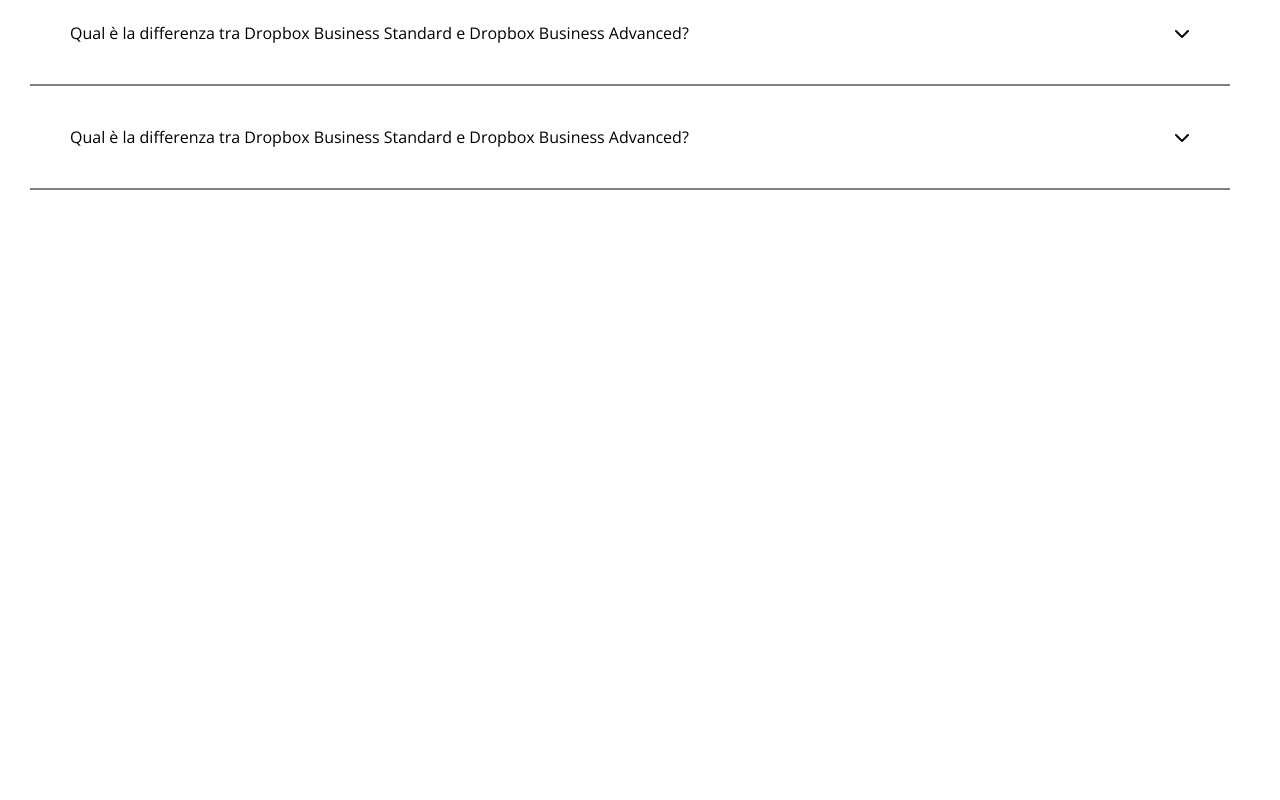
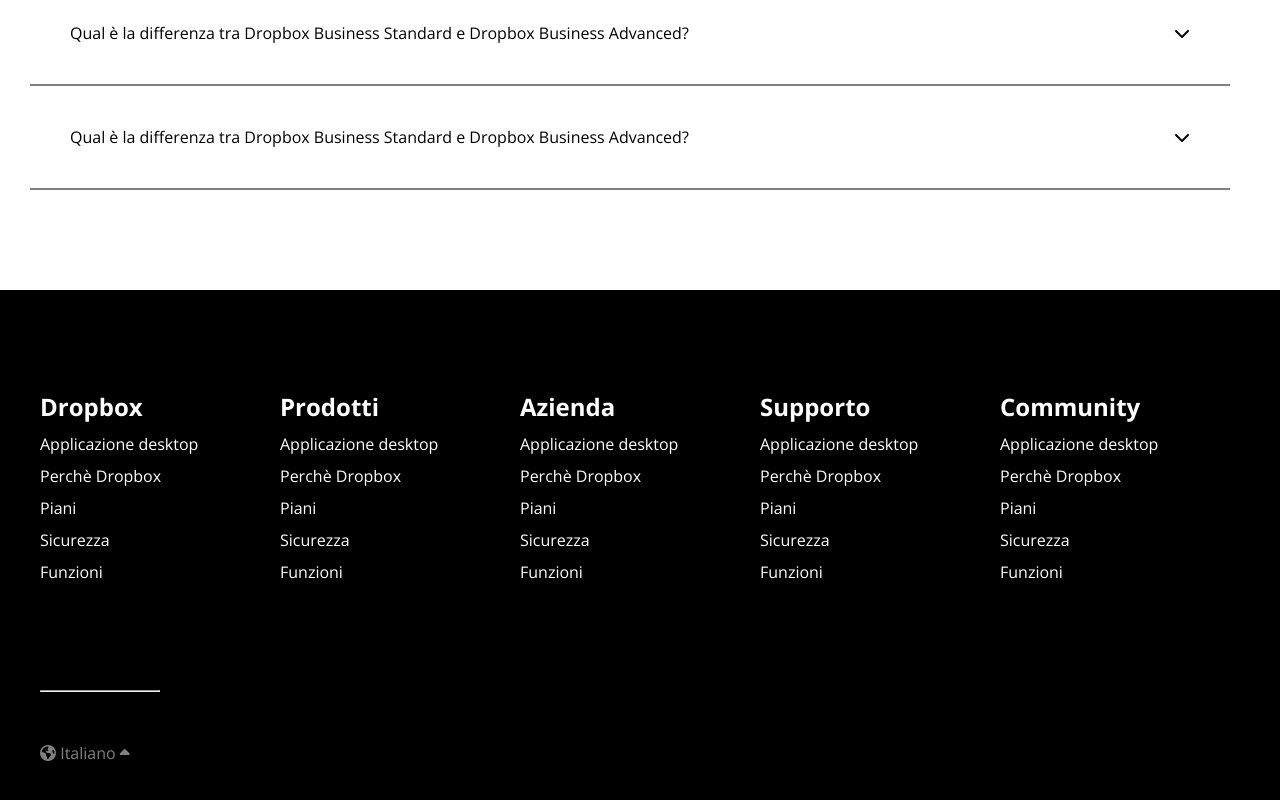
Before and after one commit to marcocampisi/htmlcss-dropbox, a plain HTML site: page index.html in a window 1280 px wide. Shown: the part 5617-6417 px from the top of the page. Before the commit the page ends 6107 px from the top, so only its background shows below. Drawn offline with nearby package versions, Linux system fonts and the light colour scheme.

Commit message:
Terminato footer

```diff
--- a/css/style.css
+++ b/css/style.css
@@ -425,12 +425,36 @@
     padding: 0 40px;
 }
 
+/* FOOTER */
+
+footer {
+    background-color: black;
+    margin-top: 100px;
+    color: white;
+}
+
+footer > .container {
+    display: block;
+}
+
 .footer-top {
+    width: 100%;
+}
 
+.footer-top >.my-row {
+    width: 100%;
+    padding-top: 100px;
 }
 
 .footer-bottom {
+    width: 100%;
+    height: 200px;
+}
 
+.footer-bottom > hr {
+    color: lightgray;
+    width: 10%;
+    text-align: left;
 }
 
 .col-1-5 {
@@ -439,30 +463,15 @@
     min-height: 300px;
 }
 
-/* debug */
-
-/* .debug .big-info {
-    border: 5px dashed red;
-    background-color: lightcoral;
-} */
-
-/* .debug .pricing-col {
-    min-height: 300px;
-    border: 3px dashed black;
-    background-color: chartreuse;
-} */
-
-/* .debug .cont-70, .cont-30 {
-    background-color: aquamarine;
-    border: 2px dashed red;
-    min-height: 500px;
-} */
-
-/* .debug .customers-container{
-    background-color: greenyellow;
+.list-no-style {
+    list-style-type: none;
 }
 
-.debug .single-customer-container {
-    background-color: lightcoral;
-    border: 2px dashed red;
-} */
+.list-no-style li {
+    margin-bottom: 10px;
+}
+
+.language {
+    color: gray;
+    padding-top: 50px;
+}
--- a/index.html
+++ b/index.html
@@ -290,15 +290,63 @@
             <div class="container">
                 <div class="footer-top">
                     <div class="my-row">
-                        <div class="col-1-5"></div>
-                        <div class="col-1-5"></div>
-                        <div class="col-1-5"></div>
-                        <div class="col-1-5"></div>
-                        <div class="col-1-5"></div>
+                        <div class="col-1-5">
+                            <ul class="list-no-style">
+                                <li><h2>Dropbox</h2></li>
+                                <li>Applicazione desktop</li>
+                                <li>Perchè Dropbox</li>
+                                <li>Piani</li>
+                                <li>Sicurezza</li>
+                                <li>Funzioni</li>
+                            </ul>
+                        </div>
+                        <div class="col-1-5">
+                            <ul class="list-no-style">
+                                <li><h2>Prodotti</h2></li>
+                                <li>Applicazione desktop</li>
+                                <li>Perchè Dropbox</li>
+                                <li>Piani</li>
+                                <li>Sicurezza</li>
+                                <li>Funzioni</li>
+                            </ul>
+                        </div>
+                        <div class="col-1-5">
+                            <ul class="list-no-style">
+                                <li><h2>Azienda</h2></li>
+                                <li>Applicazione desktop</li>
+                                <li>Perchè Dropbox</li>
+                                <li>Piani</li>
+                                <li>Sicurezza</li>
+                                <li>Funzioni</li>
+                            </ul>
+                        </div>
+                        <div class="col-1-5">
+                            <ul class="list-no-style">
+                                <li><h2>Supporto</h2></li>
+                                <li>Applicazione desktop</li>
+                                <li>Perchè Dropbox</li>
+                                <li>Piani</li>
+                                <li>Sicurezza</li>
+                                <li>Funzioni</li>
+                            </ul>
+                        </div>
+                        <div class="col-1-5">
+                            <ul class="list-no-style">
+                                <li><h2>Community</h2></li>
+                                <li>Applicazione desktop</li>
+                                <li>Perchè Dropbox</li>
+                                <li>Piani</li>
+                                <li>Sicurezza</li>
+                                <li>Funzioni</li>
+                            </ul>
+                        </div>
                     </div>
                 </div>
                 <div class="footer-bottom">
-
+                    <hr>
+                    <div class="language">
+                        <i class="fa-solid fa-earth-americas"></i> Italiano <i class="fa-sharp fa-solid fa-caret-up"></i>
+                    </div>
                 </div>
             </div>
         </footer>
```
